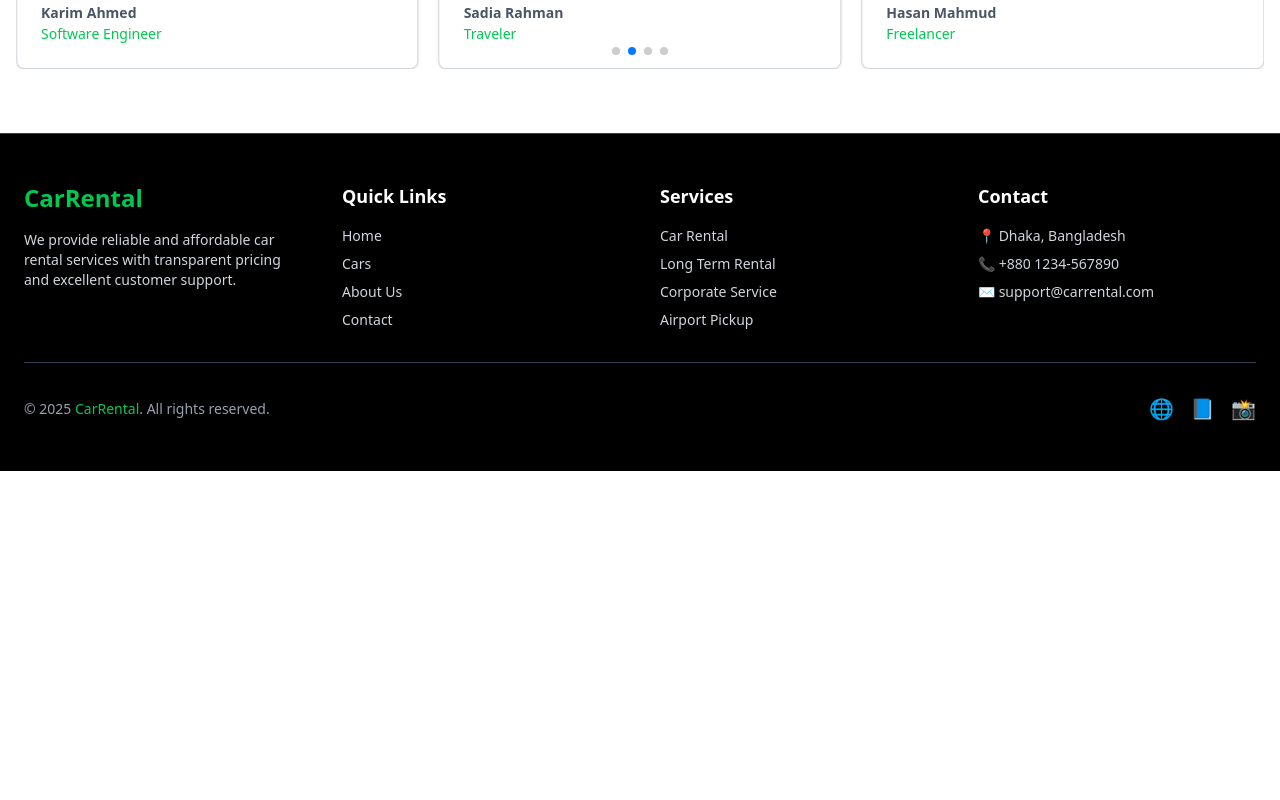
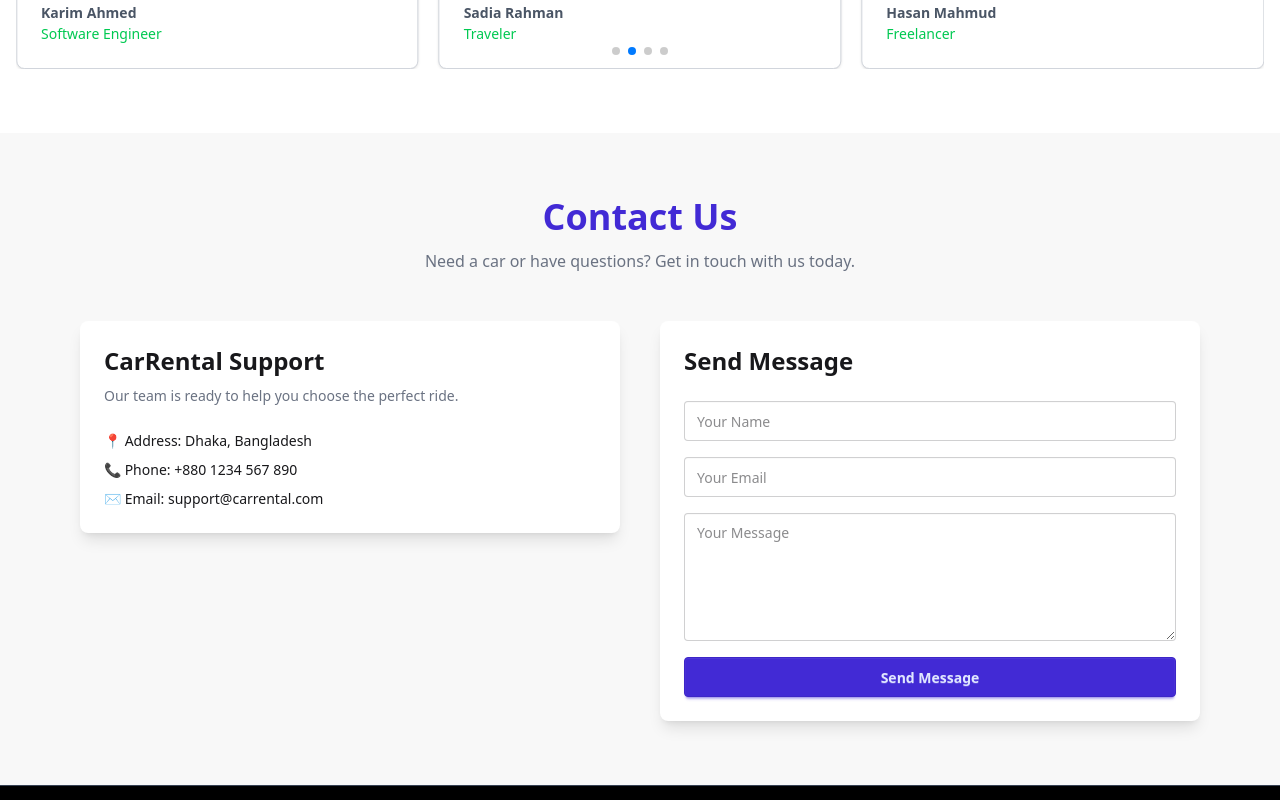
Before and after one commit to junayed-khan24/CarWeb, a React (Vite) app: page / in a window 1280 px wide. Shown: the part 2580-3380 px from the top of the page. Before the commit the page ends 3051 px from the top, so only its background shows below. Built offline with nearby package versions, Linux system fonts and the light colour scheme.

Commit message:
added component

```diff
--- /dev/null
+++ b/src/Componets/Contact.jsx
@@ -0,0 +1,70 @@
+const Contact = () => {
+  return (
+    <section className="py-16 bg-base-200">
+      <div className="max-w-6xl mx-auto px-4">
+
+        {/* Section Title */}
+        <div className="text-center mb-12">
+          <h2 className="text-4xl font-bold text-primary">Contact Us</h2>
+          <p className="mt-3 text-gray-500">
+            Need a car or have questions? Get in touch with us today.
+          </p>
+        </div>
+
+        <div className="grid grid-cols-1 md:grid-cols-2 gap-10">
+
+          {/* Contact Info */}
+          <div className="space-y-6">
+            <div className="card bg-base-100 shadow-lg">
+              <div className="card-body">
+                <h3 className="text-2xl font-semibold">CarRental Support</h3>
+                <p className="text-gray-500">
+                  Our team is ready to help you choose the perfect ride.
+                </p>
+
+                <div className="space-y-2 mt-4">
+                  <p>📍 Address: Dhaka, Bangladesh</p>
+                  <p>📞 Phone: +880 1234 567 890</p>
+                  <p>✉️ Email: support@carrental.com</p>
+                </div>
+              </div>
+            </div>
+          </div>
+
+          {/* Contact Form */}
+          <div className="card bg-base-100 shadow-lg">
+            <div className="card-body">
+              <h3 className="text-2xl font-semibold mb-4">Send Message</h3>
+
+              <form className="space-y-4">
+                <input
+                  type="text"
+                  placeholder="Your Name"
+                  className="input input-bordered w-full"
+                />
+
+                <input
+                  type="email"
+                  placeholder="Your Email"
+                  className="input input-bordered w-full"
+                />
+
+                <textarea
+                  placeholder="Your Message"
+                  className="textarea textarea-bordered w-full h-32"
+                ></textarea>
+
+                <button className="btn btn-primary w-full">
+                  Send Message
+                </button>
+              </form>
+            </div>
+          </div>
+
+        </div>
+      </div>
+    </section>
+  );
+};
+
+export default Contact;
--- a/src/Componets/Home.jsx
+++ b/src/Componets/Home.jsx
@@ -5,6 +5,7 @@ import WhyChooseUs from './WhyChooseUs';
 import Reviews from './Reviews';
 import Footer from './Footer';
 import Navbar from './Navbar';
+import Contact from './Contact';
 
 const Home = () => {
     return (
@@ -14,6 +15,7 @@ const Home = () => {
             <Cars></Cars>
             <WhyChooseUs></WhyChooseUs>
             <Reviews></Reviews>
+            <Contact></Contact>
             <Footer></Footer>
         </div>
     );
```
